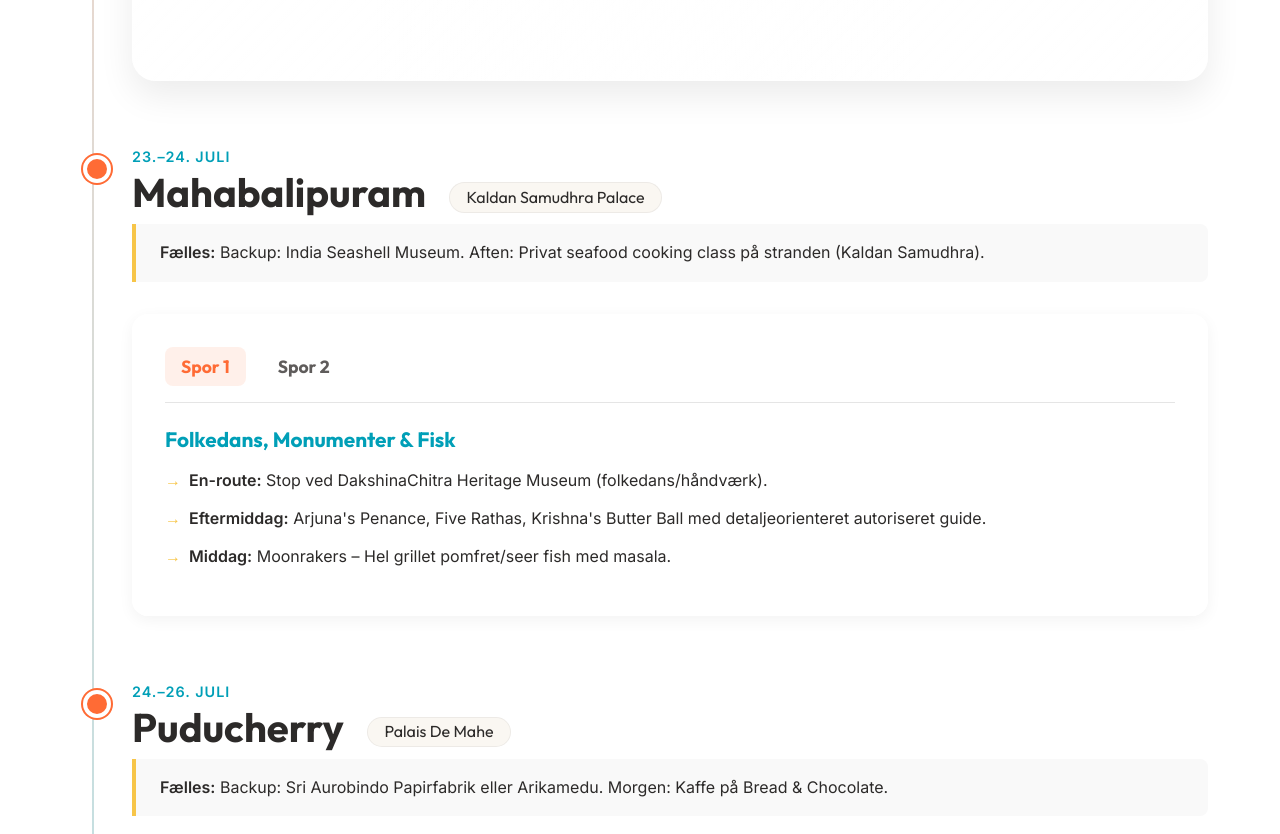
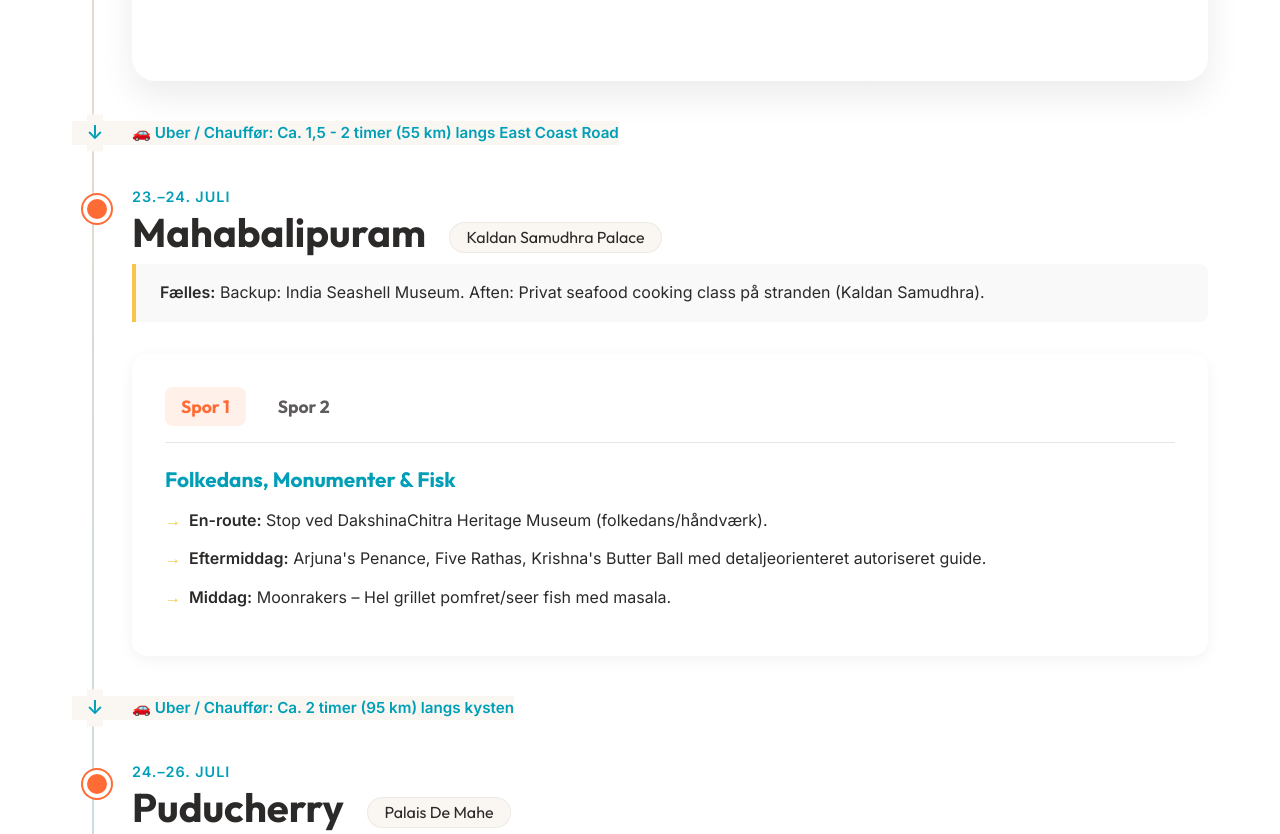
Before and after one commit to Ianropke/tamil-nadu-trip, a website built with Vite: page index.html in a window 1280 px wide. Shown: the part 3980-4814 px from the top of the page. Built offline with nearby package versions, Linux system fonts and the light colour scheme.

Commit message:
Add transport estimates

```diff
--- a/index.html
+++ b/index.html
@@ -179,6 +179,7 @@
             <div class="media-placeholder image-placeholder small"><span>[ Chennai Grafik ]</span></div>
           </div>
 
+          <div class="transport-info">🚗 Uber / Chauffør: Ca. 1,5 - 2 timer (55 km) langs East Coast Road</div>
           <!-- MAHABALIPURAM -->
           <div class="destination-block">
             <div class="destination-header">
@@ -213,6 +214,7 @@
             </div>
           </div>
 
+          <div class="transport-info">🚗 Uber / Chauffør: Ca. 2 timer (95 km) langs kysten</div>
           <!-- PUDUCHERRY -->
           <div class="destination-block">
             <div class="destination-header">
@@ -250,6 +252,7 @@
             <div class="media-placeholder video-placeholder small"><span>[ Pondi Flow Movie ]</span></div>
           </div>
 
+          <div class="transport-info">🚗 Uber / Chauffør: Ca. 4,5 - 5 timer (250 km) ind mod Sydindiens hjerte</div>
           <!-- CHETTINAD -->
           <div class="destination-block">
             <div class="destination-header">
@@ -284,6 +287,7 @@
             </div>
           </div>
 
+          <div class="transport-info">🚗 Uber / Chauffør: Ca. 2 timer (90 km)</div>
           <!-- MADURAI -->
           <div class="destination-block">
             <div class="destination-header">
@@ -319,6 +323,7 @@
             <div class="media-placeholder image-placeholder small"><span>[ Madurai Temple Grafik ]</span></div>
           </div>
 
+          <div class="transport-info">✈️ Regionalt fly fra Madurai til Colombo (Se Flyrejser)</div>
           <!-- SRI LANKA -->
           <div class="destination-block">
             <div class="destination-header">
--- a/src/style.css
+++ b/src/style.css
@@ -355,6 +355,29 @@ h1, h2, h3, h4 {
   font-size: 2.5rem;
   margin-bottom: 0.5rem;
 }
+.transport-info {
+  padding-left: 60px;
+  position: relative;
+  font-size: 0.95rem;
+  color: var(--secondary-color);
+  font-weight: 600;
+  margin: -1.5rem 0;
+  background: var(--bg-color);
+  width: fit-content;
+  z-index: 10;
+}
+.transport-info::before {
+  content: '↓';
+  position: absolute;
+  left: 14.5px;
+  top: 50%;
+  transform: translateY(-50%);
+  color: var(--secondary-color);
+  font-weight: 900;
+  font-size: 1.2rem;
+  background: var(--bg-color);
+  padding: 0.2rem 0;
+}
 .hotel-tag {
   display: inline-block;
   font-size: 1rem;
@@ -480,4 +503,6 @@ footer {
   .destination-block::before { left: 1px; }
   .hotel-tag { display: block; margin-left: 0; margin-top: 0.5rem; width: fit-content; }
   .flight-header { flex-direction: column; align-items: flex-start; gap: 1rem; }
+  .transport-info { padding-left: 40px; }
+  .transport-info::before { left: 4.5px; }
 }
```
